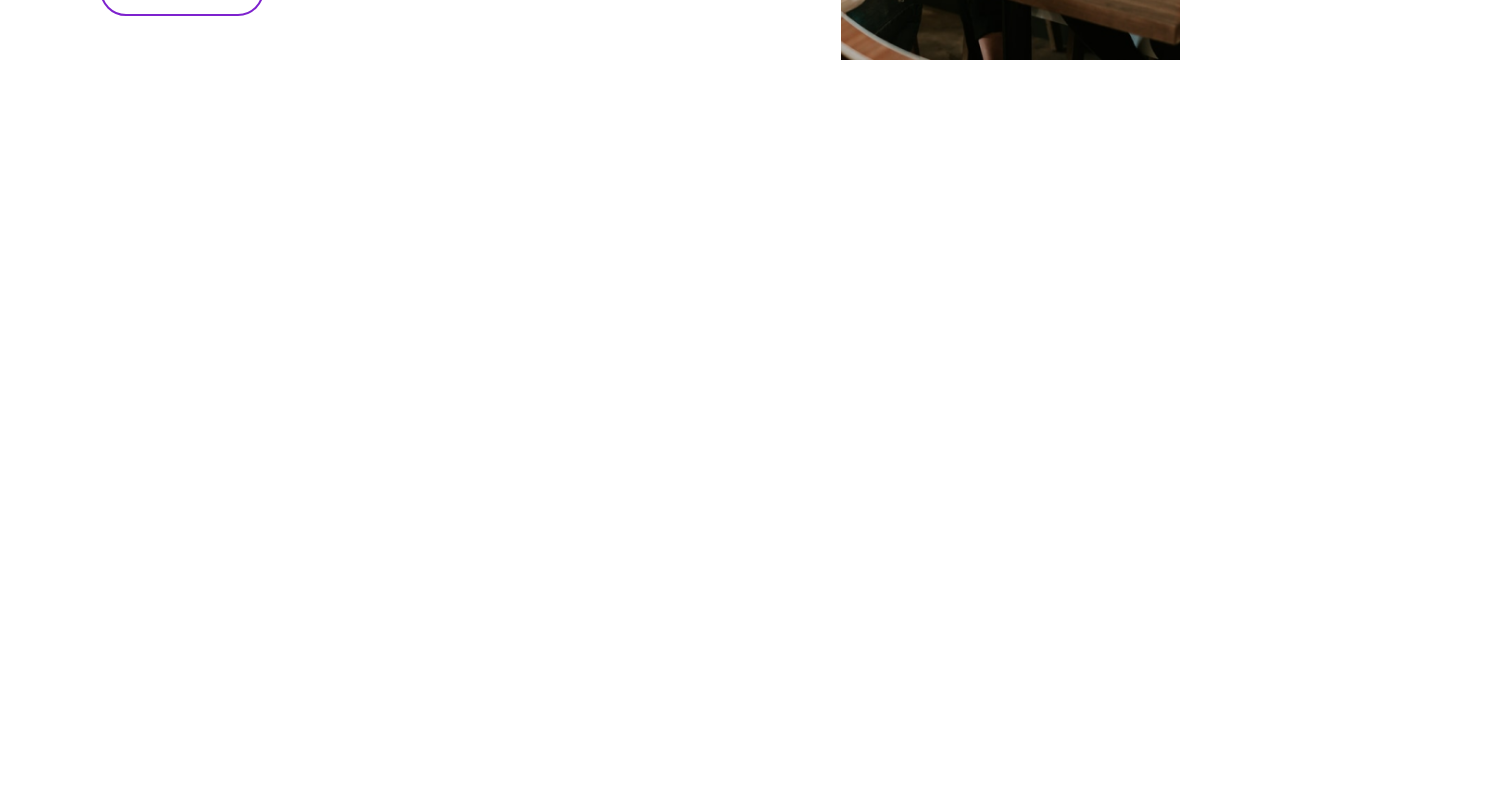
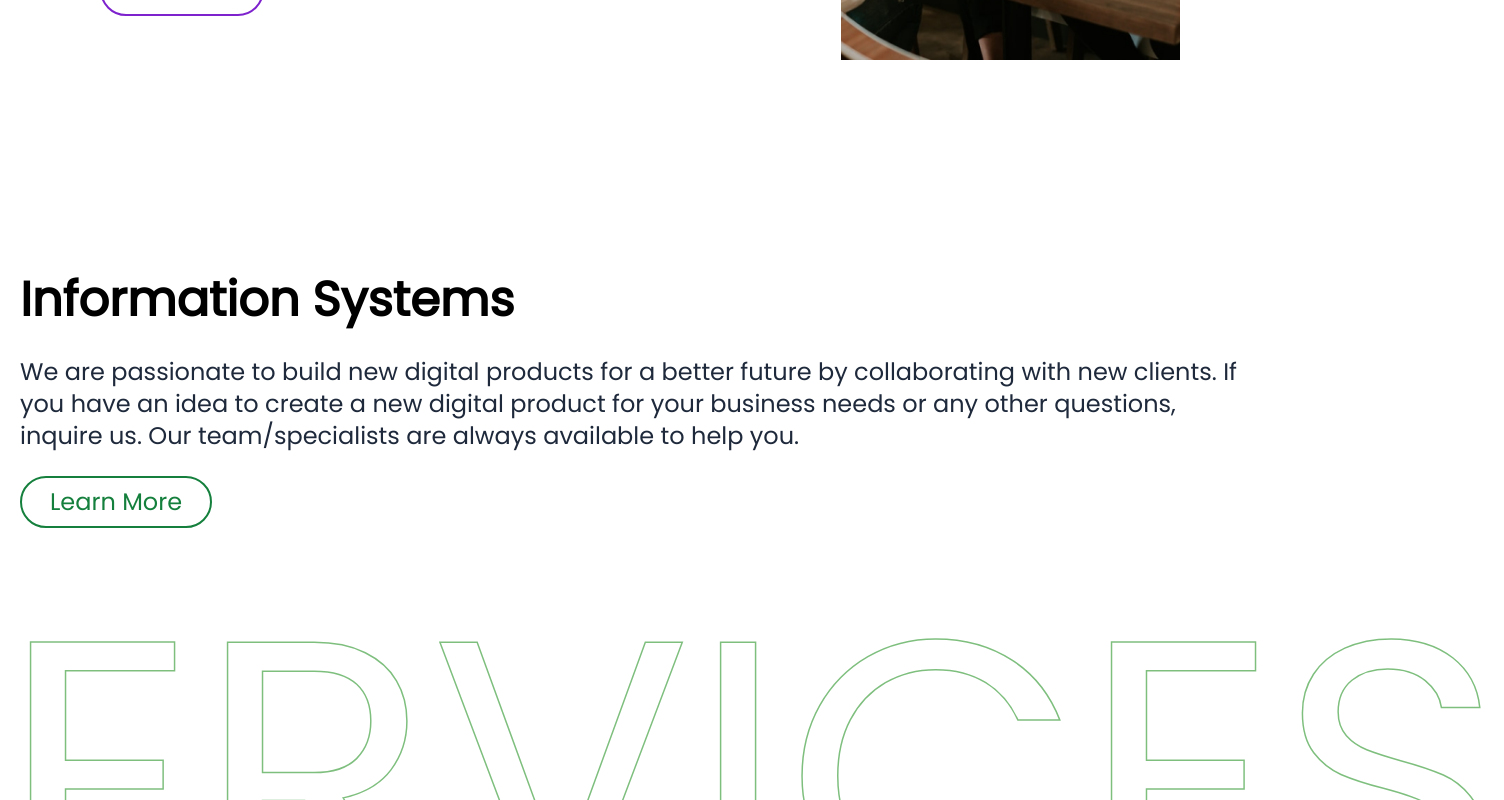
Before and after one commit to geethakash/bitzquad.com-2.0, a Next.js app: page / in a window 1280 px wide. Shown: the part 2000-2800 px from the top of the page, 1504 px wide, since content can reach past the window. Before the commit the page ends 2220 px from the top, so only its background shows below. Built offline with nearby package versions, Linux system fonts and the light colour scheme; what react-locomotive-scroll would draw is missing.

Commit message:
feature : service infomation section

```diff
--- /dev/null
+++ b/components/home/ServiceCard.js
@@ -0,0 +1,58 @@
+import { useEffect, useState } from "react";
+import { motion, AnimatePresence } from "framer-motion";
+
+function ServiceCard({title, description,buttonText, color}) {
+  return (
+    <div className="servicecard_ lg:!container md:!max-w-full">
+      <div className="servicecard__bgwrapper">
+        <motion.h3
+          initial={{ opacity: 0, y: 20 }}
+          whileInView={{
+            opacity: 1,
+            y: 0,
+            transition: {
+              duration: 0.8,
+              ease: "easeInOut",
+            },
+          }}
+          viewport={{ once: true }}
+        >
+          {title}
+        </motion.h3>
+        <motion.div
+          initial={{ opacity: 0, y: 20 }}
+          whileInView={{
+            opacity: 1,
+            y: 0,
+            transition: {
+              duration: 0.8,
+              ease: "easeInOut",
+            },
+          }}
+          viewport={{ once: true }} className="servicecard__content">
+          <div className="servicecard__content_text">
+            <p>
+                {description}
+            </p>
+            <button className={`learn-btn border-green-500 border-${color}-700 text-${color}-700`}>{buttonText}</button>
+          </div>
+        </motion.div>
+        <motion.div
+          initial={{ opacity: 0, y: 20 }}
+          whileInView={{
+            opacity: .5,
+            y: 0,
+            transition: {
+              duration: 0.8,
+              ease: "easeInOut",
+            },
+          }}
+          viewport={{ once: true }}
+          className="servicecard__content_bigtxt" style={{'WebkitTextStrokeColor':`${color}`}}> SERVICES </motion.div>
+      </div>
+      <div className="hidden border-green-700 text-green-700 border-purple-700 text-purple-700"></div>
+    </div>
+
+  );
+}
+export default ServiceCard;
--- a/components/index.js
+++ b/components/index.js
@@ -14,3 +14,4 @@ export { default as Button } from './elements/Button';
 export { default as Landing } from './home/Landing';
 export { default as Testimonials } from './home/Testimonials';
 export { default as Collaborate } from './home/Collaborate';
+export { default as ServiceCard } from './home/ServiceCard';
--- a/pages/index.js
+++ b/pages/index.js
@@ -3,7 +3,7 @@ import { motion } from 'framer-motion';
 
 // local imports
 
-import { Collaborate, CustomerFeedback, Landing, LayoutMain, Loader, Testimonials } from '../components';
+import { Collaborate, CustomerFeedback, Landing, LayoutMain, Loader, Testimonials,ServiceCard } from '../components';
 
 export default function Home() {
   const [loading, setLoading] = useState(true);
@@ -18,6 +18,16 @@ export default function Home() {
         <Landing loading={loading} />
         <Testimonials />
         <Collaborate/>
+        <ServiceCard
+          title={'Information Systems'}
+          description={'We are passionate to build new digital products for a better future by collaborating with new clients. If you have an idea to create a new digital product for your business needs or any other questions, inquire us. Our team/specialists are always available to help you.'}
+          buttonText={'Learn More'}
+          color={'green'}/>
+        <ServiceCard
+          title={'Business Process Re-engineering'}
+          description={'The practice of rethinking and redesigning the way work is done to better support an organization&quot;s mission and reduce costs.'}
+          buttonText={'Learn More'}
+          color={'purple'}/>
       </LayoutMain>
     </>
   );
--- a/styles/pages/_home-page.scss
+++ b/styles/pages/_home-page.scss
@@ -75,7 +75,7 @@
 .collaborate_ {
   @apply bg-[url(/_next/static/media/collaborate-img.5818b821.png)] bg-cover bg-no-repeat lg:mx-auto lg:bg-none;
   & h3 {
-    @apply text-3xl font-semibold text-white md:text-5xl lg:text-slate-800 2xl:text-6xl;
+    @apply text-3xl font-semibold text-white md:text-5xl lg:text-black 2xl:text-6xl;
   }
   &_bgwrapper {
     @apply bg-slate-900 bg-opacity-80 px-5 pt-14 pb-40 lg:bg-inherit 2xl:pt-20;
@@ -105,3 +105,34 @@
 .shape {
   @apply absolute top-0 left-0 hidden  h-auto w-full md:top-20 lg:top-0 lg:block;
 }
+
+// service card section
+
+.servicecard_ {
+  @apply container mx-auto;
+  & h3 {
+    @apply text-3xl font-semibold md:text-5xl 2xl:text-6xl;
+  }
+  &_bgwrapper {
+    @apply px-5 pt-14 pb-24 2xl:pt-20;
+  }
+  &_content {
+    @apply flex w-full justify-center lg:gap-x-10 pt-4 lg:pt-8 2xl:pt-10 xl:gap-x-16 relative;
+    &_text {
+      @apply w-full;
+
+      & p {
+        @apply text-slate-800 text-lg lg:text-2xl;
+      }
+      & .learn-btn {
+        @apply mt-6 rounded-full border-2 px-7 py-2 text-lg lg:text-2xl ;
+      }
+    }
+    &_bigtxt {
+      @apply  flex flex-row justify-center pt-14 text-9xl text-[25vw] md:text-[35vh] lg:text-[40vh] xl:text-[48vh] 2xl:text-[55vh] opacity-50;
+      -webkit-text-fill-color: transparent;
+      -webkit-text-stroke-width: 1.5px;
+
+    }
+  }
+}
```
